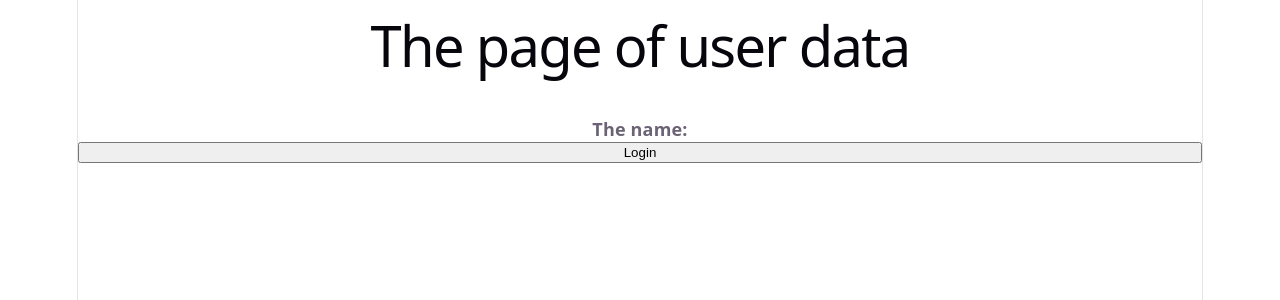
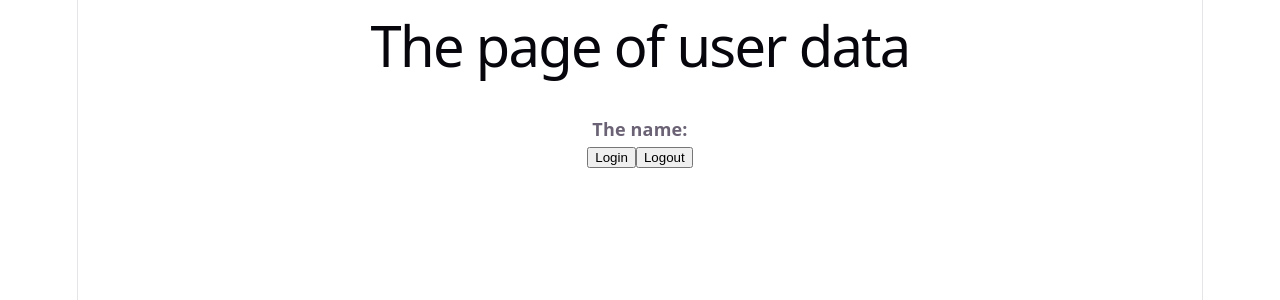
Before and after one commit to system-Barinda/React-project-of-learning, a React (Vite) app in the folder lidax/: page / in a window 1280 px wide. Shown: the top 300 px of the page. Built offline with nearby package versions, Linux system fonts and the light colour scheme.

Commit message:
chore:done to update all "

```diff
--- a/lidax/src/pages/ButtonLogin.jsx
+++ b/lidax/src/pages/ButtonLogin.jsx
@@ -1,5 +1,5 @@
 import { useDispatch } from "react-redux";
-import { login } from "../features/Peaple"; // adjust path if needed
+import { login } from "../features/Peaple";
 
 export default function ButtonLogin() {
   const dispatch = useDispatch();
@@ -14,9 +14,22 @@ export default function ButtonLogin() {
     dispatch(login(userData));
   };
 
-  return (
+    const handleLogout = () => {
+    const userData = {
+      name: "",
+      age: 0,
+      email: ""
+    };
+
+    dispatch(login(userData));
+  };
+  return (<div>
     <button onClick={handleLogin}>
       Login
     </button>
+    <button onClick={handleLogout}>
+      Logout
+    </button>
+    </div>
   );
 }
```
